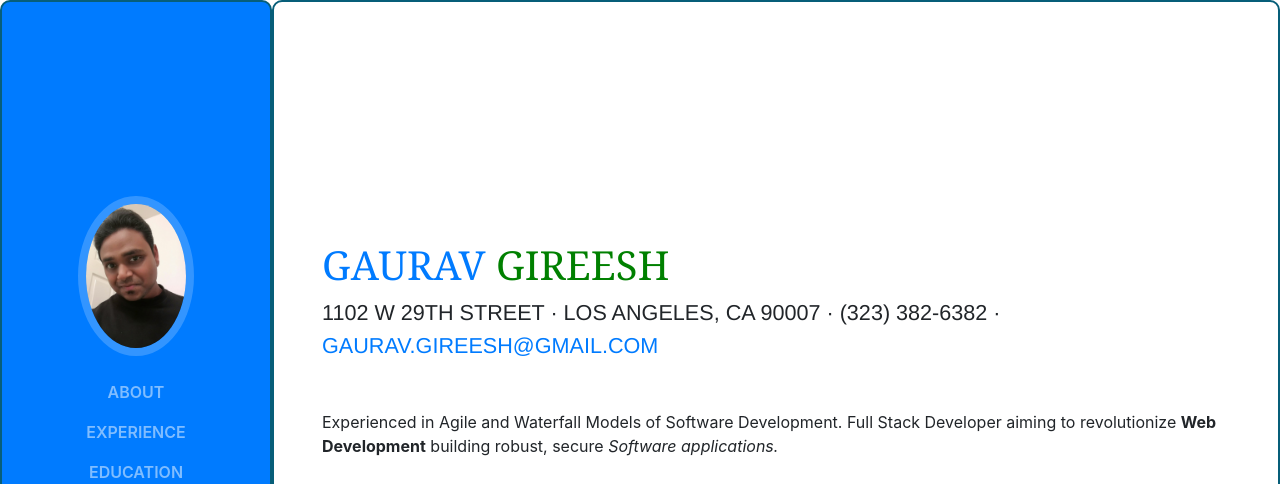
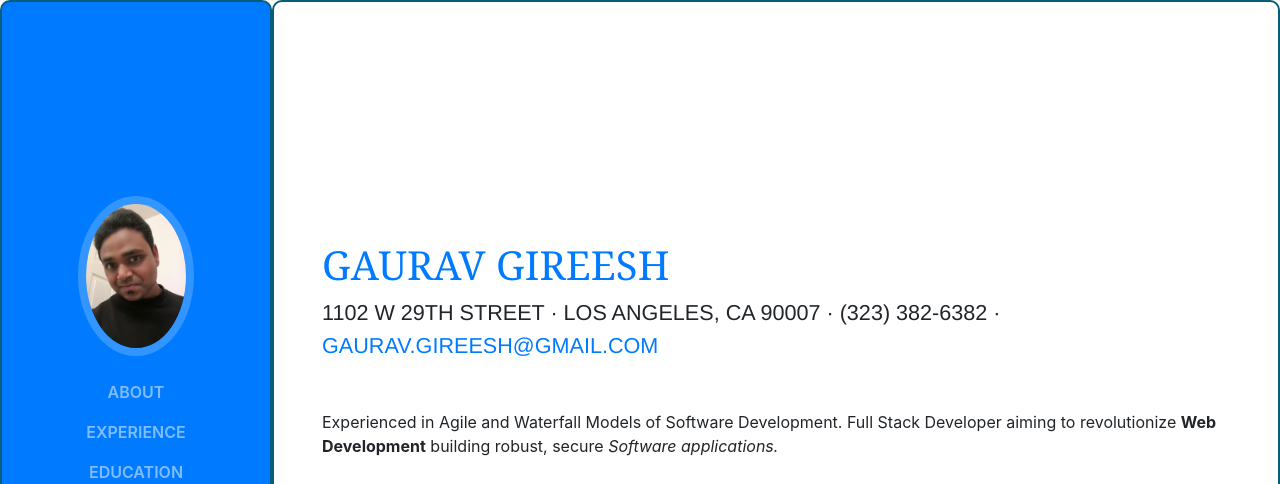
Before and after one commit to gaurav-gireesh/gaurav-gireesh.github.io, a website with bundled scripts: page index.html in a window 1280 px wide. Shown: the top 484 px of the page. Built offline with nearby package versions, Linux system fonts and the light colour scheme; files whose address does not match are found by name; a web font is replaced by a local one.

Commit message:
Changed color

```diff
--- a/index.html
+++ b/index.html
@@ -66,7 +66,7 @@
       <section class="resume-section p-3 p-lg-5 d-flex d-column" id="about">
         <div class="my-auto">
           <h1 class="text-primary" style="letter-spacing:0.1px;font-family:Cambria, Cochin, Georgia, Times, Times New Roman, serif">Gaurav
-            <span  style="color:green;letter-spacing:0.1px;font-family: Cambria, Cochin, Georgia, Times, Times New Roman, serif">Gireesh</span>
+            <span  style="letter-spacing:0.1px;font-family: Cambria, Cochin, Georgia, Times, Times New Roman, serif">Gireesh</span>
           </h1>
           <div class="subheading mb-5" style="font-family: 'Franklin Gothic Medium', 'Arial Narrow', Arial, sans-serif">1102 W 29th Street · Los Angeles, CA 90007 · (323) 382-6382 ·
             <a href="mailto:gaurav.gireesh@gmail.com">gaurav.gireesh@gmail.com</a>
```
